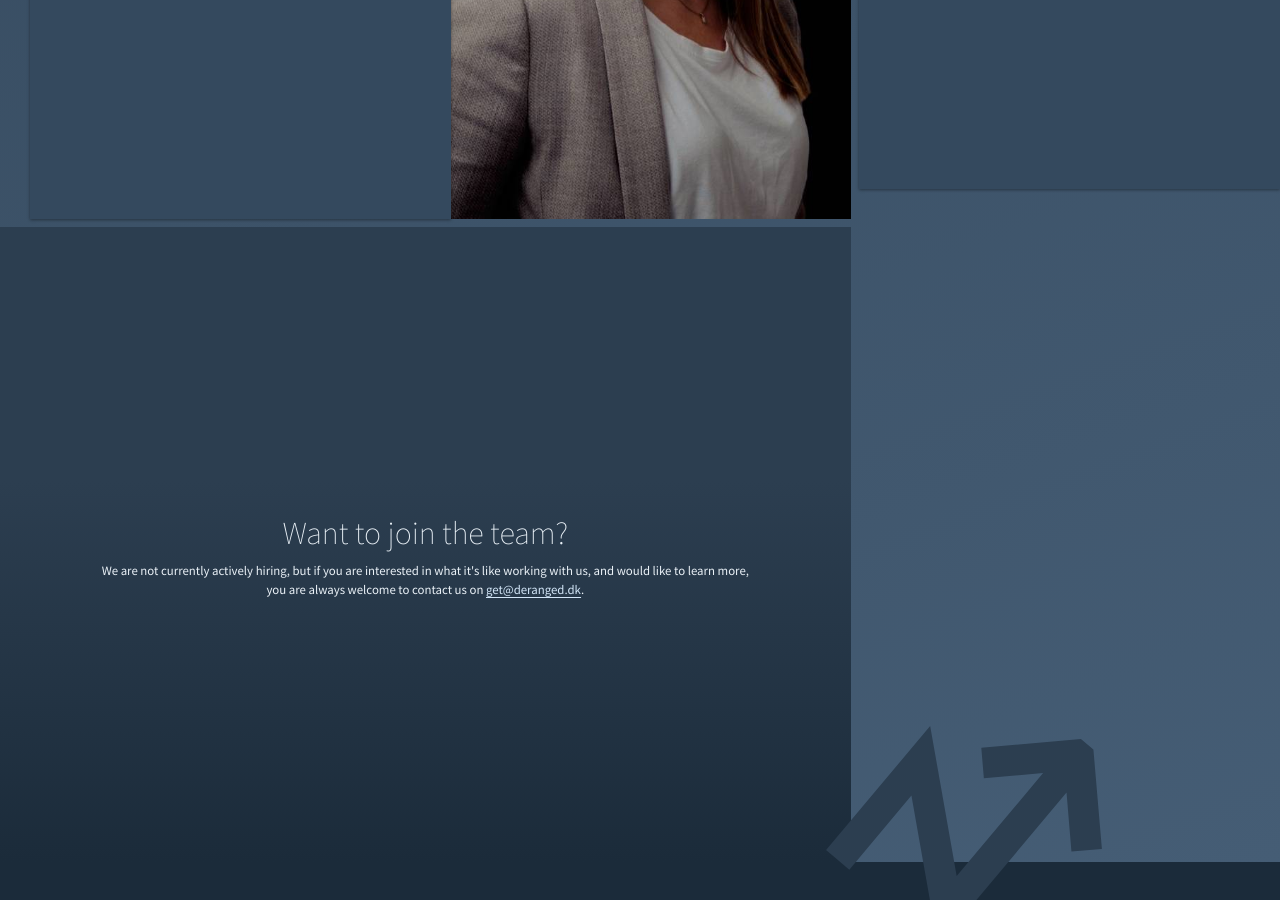
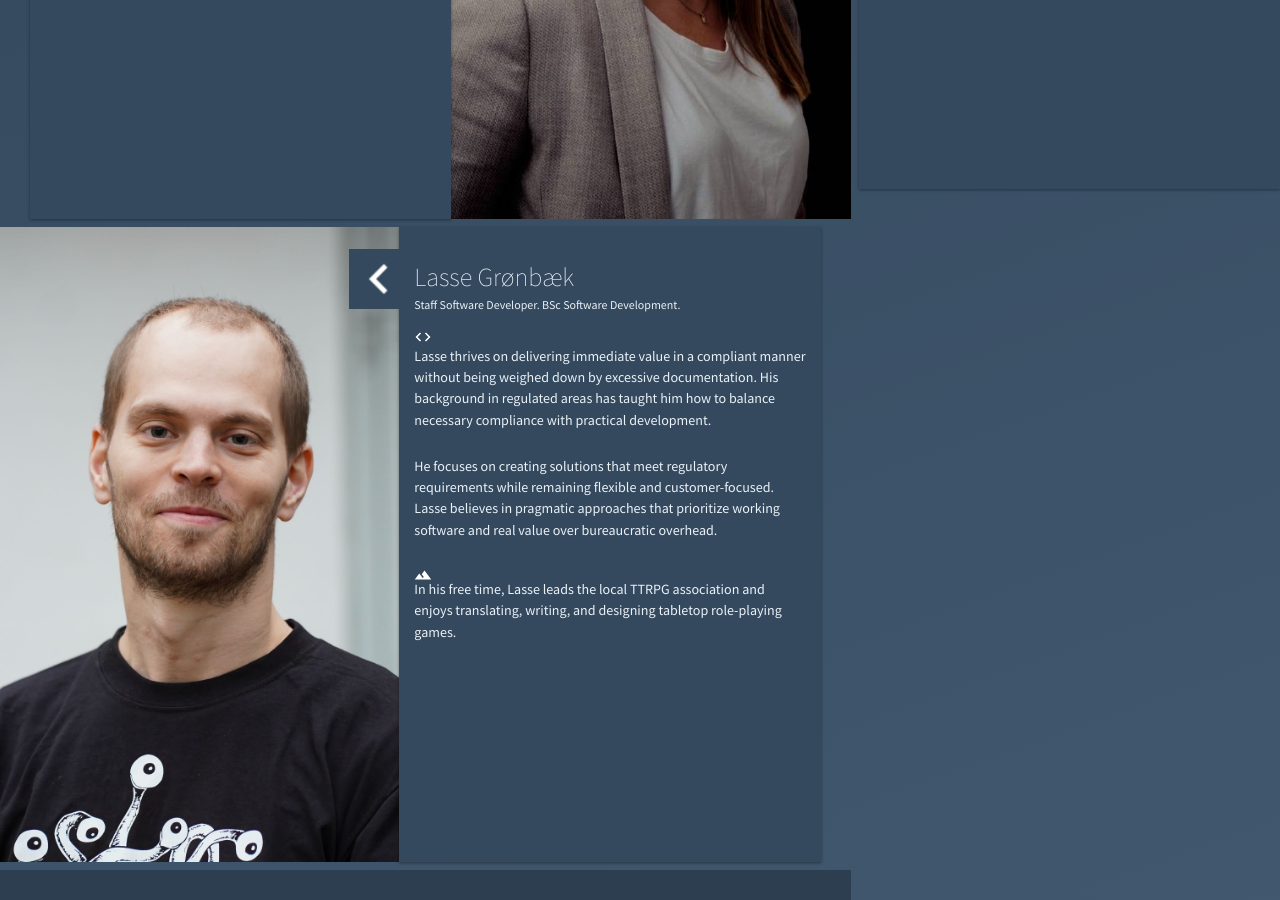
Before and after one commit to derangeddk/deranged.dk, a Jekyll site: the page built from the-team/index.html, in a window 1280 px wide and 900 px high, scrolled down 4311 px. Built offline with Jekyll 4.4.1, drawn with Linux system fonts in a browser that asks for light colours; some web fonts are replaced; comment, search, counter and statistics services are not loaded.

Commit message:
Added Lasse to theam page

```diff
--- a/the-team/index.html
+++ b/the-team/index.html
@@ -840,6 +840,27 @@ sitemap_include: 'yes'
                 </p>
             </div>
         </div>
+        <div class="person-image person-lg-col-4 person-md-col-1 person-sm-col-1 person-xs-col-2">
+            <img src="/img/people/lasse-grønbæk.jpg" alt="">
+        </div>
+        <div
+            class="person person-lg-col-3 person-lg-row-2 person-lg-scoot-right person-md-col-2 person-md-scoot-left person-sm-col-2 person-sm-scoot-left person-xs-scoot-right">
+            <div class="person-name">
+                <h2>Lasse Grønbæk</h2>
+                <div class="person-title">Staff Software Developer. BSc Software Development.</div>
+            </div>
+            <div class="person-about">
+                <p>
+                    Lasse thrives on delivering immediate value in a compliant manner without being weighed down by excessive documentation. His background in regulated areas has taught him how to balance necessary compliance with practical development.
+                </p>
+                <p>
+                    He focuses on creating solutions that meet regulatory requirements while remaining flexible and customer-focused. Lasse believes in pragmatic approaches that prioritize working software and real value over bureaucratic overhead.
+                </p>
+            </div>
+            <div class="person-free-time">
+                In his free time, Lasse leads the local TTRPG association and enjoys translating, writing, and designing tabletop role-playing games.
+            </div>
+        </div>
         <div class="join-us-container">
             <h1>Want to join the team?</h1>
             <p>
```
Also changed, not shown: img/people/lasse-grønbæk.jpg (added).
